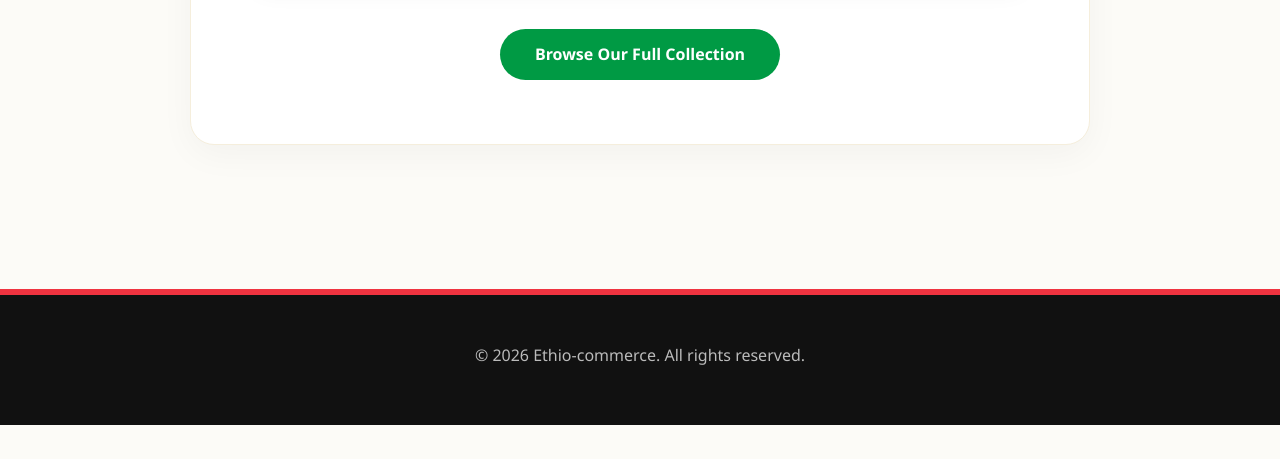
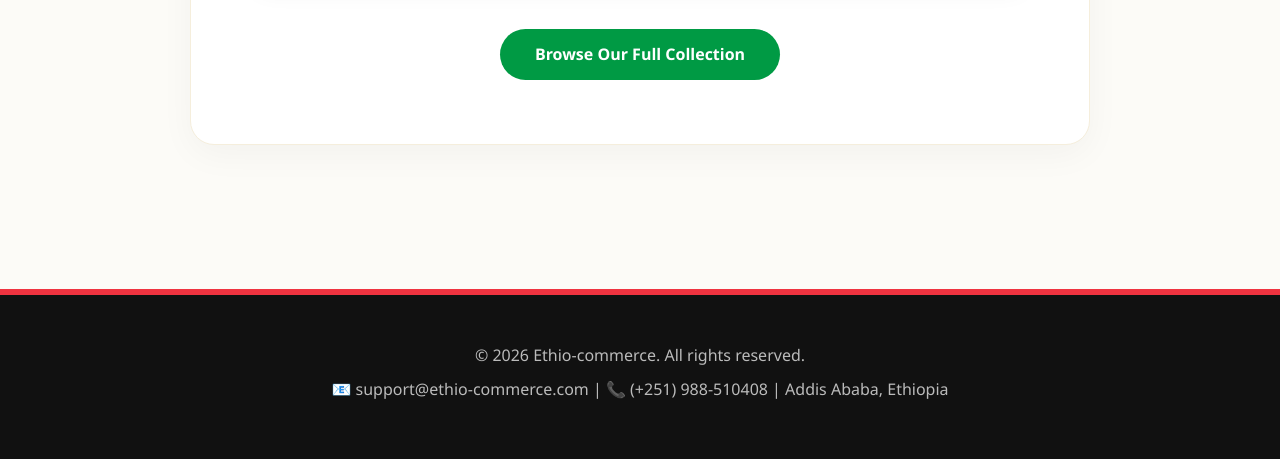
Before and after one commit to kidjohn752/ethiocom, a plain HTML site: page about.html in a window 1280 px wide. Shown: the part 1492-1951 px from the top of the page. Before the commit the page ends 1917 px from the top, so only its background shows below. Drawn offline with Linux system fonts and the light colour scheme.

Commit message:
about.html

```diff
--- a/about.html
+++ b/about.html
@@ -53,7 +53,10 @@
         <div class="cart-footer" id="cartFooter"><div class="cart-total"><span>Total:</span><span id="cartTotal">0.00 ETB</span></div><button class="btn btn-primary" style="width: 100%;" onclick="checkoutViaTelebirr()">Checkout via Telebirr</button></div>
     </div>
 
-    <footer><p>© 2026 Ethio-commerce. All rights reserved.</p></footer>
+    <footer>
+        <p>© 2026 Ethio-commerce. All rights reserved.</p>
+        <p>📧 support@ethio-commerce.com | 📞 (+251) 988-510408 | Addis Ababa, Ethiopia</p>
+    </footer>
     <script src="product.js"></script>
     <script src="cart.js"></script>
 </body>
```
